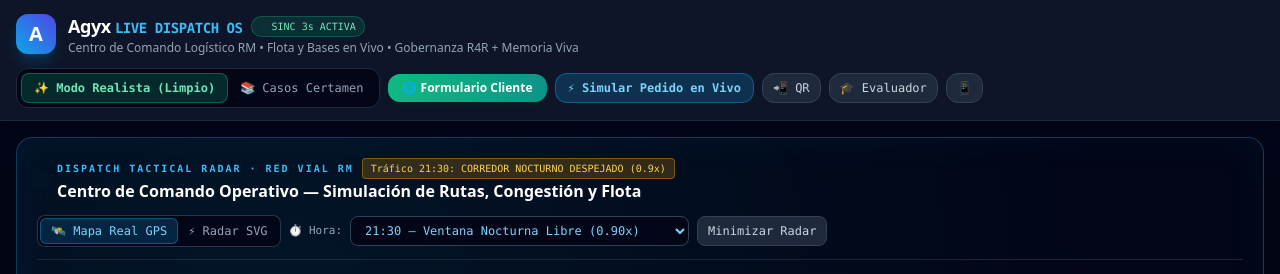
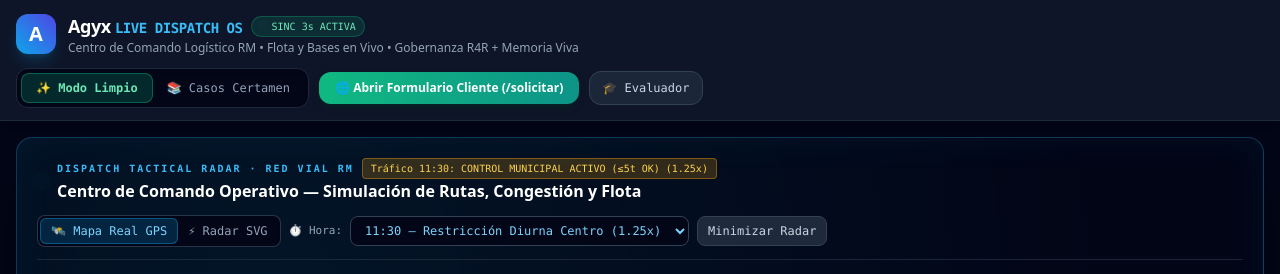
Before and after one commit to nicogouet5/Agyx-Site-, a FastAPI app: page / in a window 1280 px wide. Shown: the top 274 px of the page. Run offline with FastAPI, Linux system fonts and the light colour scheme; data that the repository does not hold is empty; some libraries are stand-ins or nearby versions.

Commit message:
fix(ui): eliminate popup spam, remove fake route preloading, and make dashboard clean and reactive to client form

```diff
--- a/app/static/js/app.js
+++ b/app/static/js/app.js
@@ -409,6 +409,8 @@ document.addEventListener('DOMContentLoaded', () => {
         return '<span class="badge-bloqueado">⛔ Bloqueo Riesgo</span>';
       case 'R4R_INFO_INCOMPLETA':
         return '<span class="badge-info-incompleta">⚠️ Info Incompleta</span>';
+      case 'AVAILABLE':
+        return '<span class="px-2 py-0.5 rounded-full text-[11px] font-mono bg-emerald-500/20 text-emerald-300 border border-emerald-500/40">🟢 FLOTA DISPONIBLE</span>';
       default:
         return `<span class="badge-r4r">${escapeHtml(status)}</span>`;
     }
@@ -1250,31 +1252,7 @@ document.addEventListener('DOMContentLoaded', () => {
           if (hasNewOrder && data.latest_order) {
             const ord = data.latest_order;
             playIncomingOrderChime();
-            showToast(
-              `🚨 NUEVA SOLICITUD EN VIVO (${ord.case_id}): ${ord.origen} ➔ ${ord.destino} (${(ord.peso_kg || 0).toLocaleString('es-CL')} kg)`,
-              'success',
-              8000
-            );
-
-            // Show live incoming banner
-            const banner = document.getElementById('live-incoming-alert');
-            const detail = document.getElementById('live-incoming-detail');
-            const btnRev = document.getElementById('btn-live-alert-review');
-            if (banner && detail) {
-              detail.textContent = `${ord.case_id} · Cliente: ${ord.cliente_nombre || 'Portal Web'} · ${ord.origen} ➔ ${ord.destino} (${(ord.peso_kg || 0).toLocaleString('es-CL')} kg) · Tarifa IA: $${Number(ord.total_clp || 0).toLocaleString('es-CL')} CLP`;
-              banner.classList.remove('hidden');
-            }
-            if (btnRev) {
-              btnRev.onclick = () => {
-                focusProposalOnRadar(ord);
-                if (ord.estado === 'R4R') {
-                  window.openReviewModal(ord.case_id);
-                } else {
-                  switchTab('tab-queue');
-                }
-              };
-            }
-            // Automatically plot new customer order route on map
+            // Automatically plot new customer order route on map and update HUD cleanly
             focusProposalOnRadar(ord);
           }
         }
@@ -1291,37 +1269,31 @@ document.addEventListener('DOMContentLoaded', () => {
   function updateOperatingModeButtons() {
     const btnReal = document.getElementById('btn-mode-realistic');
     const btnCert = document.getElementById('btn-mode-certamen');
+    const quickBar = document.getElementById('radar-scenarios-bar');
     if (!btnReal || !btnCert) return;
 
     if (state.operatingMode === 'realistic') {
-      btnReal.className = 'px-3 py-1.5 rounded-lg bg-emerald-500/20 text-emerald-300 border border-emerald-500/40 text-xs font-mono font-bold transition flex items-center gap-1.5 shadow-sm';
-      btnCert.className = 'px-3 py-1.5 rounded-lg text-slate-400 hover:text-slate-200 text-xs font-mono transition flex items-center gap-1.5';
+      btnReal.className = 'px-3.5 py-1.5 rounded-lg bg-emerald-500/20 text-emerald-300 border border-emerald-500/40 text-xs font-mono font-bold transition flex items-center gap-1.5 shadow-sm';
+      btnCert.className = 'px-3.5 py-1.5 rounded-lg text-slate-400 hover:text-slate-200 text-xs font-mono transition flex items-center gap-1.5';
+      if (quickBar) quickBar.classList.add('hidden');
     } else {
-      btnReal.className = 'px-3 py-1.5 rounded-lg text-slate-400 hover:text-slate-200 text-xs font-mono transition flex items-center gap-1.5';
-      btnCert.className = 'px-3 py-1.5 rounded-lg bg-sky-500/20 text-sky-300 border border-sky-500/40 text-xs font-mono font-bold transition flex items-center gap-1.5 shadow-sm';
+      btnReal.className = 'px-3.5 py-1.5 rounded-lg text-slate-400 hover:text-slate-200 text-xs font-mono transition flex items-center gap-1.5';
+      btnCert.className = 'px-3.5 py-1.5 rounded-lg bg-sky-500/20 text-sky-300 border border-sky-500/40 text-xs font-mono font-bold transition flex items-center gap-1.5 shadow-sm';
+      if (quickBar) quickBar.classList.remove('hidden');
     }
   }
 
   window.setOperatingMode = async function(mode) {
     try {
-      showToast(mode === 'realistic' ? 'Activando Modo Operativo Real (Limpio)...' : 'Cargando Casos de Certamen 2...', 'info');
       const res = await fetch(`/api/demo/mode/${mode}`, { method: 'POST' });
       if (res.ok) {
         state.operatingMode = mode;
         updateOperatingModeButtons();
         await refreshAllData();
-        showToast(
-          mode === 'realistic'
-            ? '✨ Modo Realista Activado: Bandeja vacía y flota 100% disponible en bases de guarda.'
-            : '📚 Casos de Certamen 2 cargados en cola R4R (Casos 1, 2 y 5).',
-          'success'
-        );
-      } else {
-        const err = await res.json();
-        showToast(`Error al cambiar modo: ${err.detail || 'Falla'}`, 'error');
+        setRadarScenario(mode === 'realistic' ? 'REALISTIC-IDLE' : 'CASO-1');
       }
     } catch (e) {
-      showToast('Error de red al cambiar modo operativo', 'error');
+      console.warn('Error al cambiar modo:', e);
     }
   };
 
@@ -1358,7 +1330,7 @@ document.addEventListener('DOMContentLoaded', () => {
     // Evaluator Mode Drawer Toggle
     const btnEvalDrawer = document.getElementById('btn-toggle-evaluator-drawer');
     const btnCloseEvalDrawer = document.getElementById('btn-close-evaluator-drawer');
-    const evalDrawer = document.getElementById('evaluator-drawer-panel');
+    const evalDrawer = document.getElementById('evaluator-rubric-drawer');
     if (btnEvalDrawer && evalDrawer) {
       btnEvalDrawer.addEventListener('click', () => {
         evalDrawer.classList.toggle('hidden');
@@ -1635,6 +1607,31 @@ document.addEventListener('DOMContentLoaded', () => {
 
   // --- DISPATCH TACTICAL RADAR ENGINE (INSPIRED BY "DISPATCH" GAME UI) ---
   const RADAR_SCENARIOS = {
+    'REALISTIC-IDLE': {
+      caseId: 'IDLE',
+      label: '✨ EN ESPERA DE SOLICITUDES',
+      routeLabel: 'Red Gran Santiago Operativa',
+      eta: 'En Base de Guarda',
+      hora: '11:30',
+      congestionLabel: 'MONITOREO ACTIVO',
+      trucks: '6 unidades disponibles en bases',
+      schedule: 'Listo para asignar',
+      tariff: '$0 CLP',
+      status: 'AVAILABLE',
+      primaryPath: '',
+      primaryColor: '#10b981',
+      secondaryPath: '',
+      alertClass: 'bg-slate-900/60 border-slate-800',
+      alertTitle: '🟢 MONITOREO DE DESPACHO EN VIVO',
+      alertTitleColor: 'text-slate-300',
+      alertDesc: 'Bandeja operativa limpia. Ingrese una solicitud desde el formulario (/solicitar) para ver el enrutamiento, cotización IA y supervisión humana.',
+      payload: null,
+      origin: null,
+      destination: null,
+      waypoints: [],
+      zoomTarget: [-33.4450, -70.6600],
+      zoomLevel: 12,
+    },
     'CASO-1': {
       caseId: 'CASO-1',
       label: 'CASO-1 (Normal Hoy)',
@@ -1863,7 +1860,7 @@ document.addEventListener('DOMContentLoaded', () => {
     },
   };
 
-  let currentRadarKey = 'CASO-3-V2';
+  let currentRadarKey = 'REALISTIC-IDLE';
 
   // --- REAL DYNAMIC SANTIAGO LEAFLET MAP CONTROLLER ---
   let leafletMap = null;
@@ -2170,8 +2167,14 @@ document.addEventListener('DOMContentLoaded', () => {
 
     // Update direct Google Maps link button
     const btnGmaps = document.getElementById('btn-open-google-maps');
-    if (btnGmaps && sc.origin && sc.destination) {
-      btnGmaps.href = `https://www.google.com/maps/dir/?api=1&origin=${sc.origin[0]},${sc.origin[1]}&destination=${sc.destination[0]},${sc.destination[1]}&travelmode=driving`;
+    if (btnGmaps) {
+      if (sc.origin && sc.destination) {
+        btnGmaps.href = `https://www.google.com/maps/dir/?api=1&origin=${sc.origin[0]},${sc.origin[1]}&destination=${sc.destination[0]},${sc.destination[1]}&travelmode=driving`;
+        btnGmaps.classList.remove('opacity-40', 'pointer-events-none');
+      } else {
+        btnGmaps.href = '#';
+        btnGmaps.classList.add('opacity-40', 'pointer-events-none');
+      }
     }
   }
 
@@ -2438,8 +2441,10 @@ document.addEventListener('DOMContentLoaded', () => {
     if (btnHudEval) {
       btnHudEval.addEventListener('click', async () => {
         const sc = RADAR_SCENARIOS[currentRadarKey];
-        if (!sc || !sc.payload) return;
-        showToast(`Evaluando misión ${sc.caseId} en motor de despacho...`, 'info');
+        if (!sc || !sc.payload) {
+          switchTab('tab-queue');
+          return;
+        }
         try {
           const res = await fetch('/api/dispatch/evaluate', {
             method: 'POST',
@@ -2447,12 +2452,10 @@ document.addEventListener('DOMContentLoaded', () => {
             body: JSON.stringify(sc.payload),
           });
           if (res.ok) {
-            const data = await res.json();
             await refreshAllData();
-            showToast(`✅ Misión ${sc.caseId} registrada en Cola R4R (${data.status}). auto_approved=False`, 'success');
           }
         } catch (err) {
-          showToast('Error al evaluar misión en radar.', 'error');
+          console.warn('Error al evaluar misión en radar.', err);
         }
       });
     }
@@ -2461,7 +2464,14 @@ document.addEventListener('DOMContentLoaded', () => {
     if (btnHudModal) {
       btnHudModal.addEventListener('click', async () => {
         const sc = RADAR_SCENARIOS[currentRadarKey];
-        if (!sc) return;
+        if (currentRadarKey === 'REALISTIC-IDLE' || !sc || !sc.payload) {
+          if (state.r4rQueue.length > 0) {
+            window.openReviewModal(state.r4rQueue[0].case_id);
+          } else {
+            switchTab('tab-queue');
+          }
+          return;
+        }
         let exists = state.r4rQueue.find(p => p.case_id === sc.caseId);
         if (!exists && sc.payload) {
           await fetch('/api/dispatch/evaluate', {
@@ -2481,6 +2491,8 @@ document.addEventListener('DOMContentLoaded', () => {
 
   // --- TOAST NOTIFICATIONS ENGINE ---
   function showToast(message, type = 'info', duration = 4000) {
+    // In realistic / clean mode, completely silence toasts to avoid popup clutter
+    if (state.operatingMode === 'realistic' && type !== 'error') return;
     if (!el.toastContainer) return;
 
     const toast = document.createElement('div');
@@ -2532,6 +2544,6 @@ document.addEventListener('DOMContentLoaded', () => {
 
   // Run initialization
   setupTacticalRadarListeners();
-  setRadarScenario('CASO-3-V2');
+  setRadarScenario('REALISTIC-IDLE');
   init();
 });
--- a/app/templates/index.html
+++ b/app/templates/index.html
@@ -78,70 +78,37 @@
         </div>
       </div>
 
-      <!-- Primary Operational Actions: Realistic Mode Toggle, Client Portal Link, Quick Demo Order, Evaluator & Mobile -->
-      <div class="flex flex-wrap items-center gap-2">
+      <!-- Primary Operational Actions: Clean Mode Toggle, Client Form, and Evaluator -->
+      <div class="flex items-center gap-2.5">
         <!-- Operating Mode Switcher: Realistic (Clean, All Available) vs Certamen (Rubric Cases) -->
         <div class="flex items-center bg-slate-950 p-1 rounded-xl border border-slate-800 shadow-inner" role="group" aria-label="Modo de Operación">
-          <button id="btn-mode-realistic" type="button" onclick="window.setOperatingMode('realistic')" class="px-3 py-1.5 rounded-lg bg-emerald-500/20 text-emerald-300 border border-emerald-500/40 text-xs font-mono font-bold transition flex items-center gap-1.5 shadow-sm" title="Modo Operativo Real: Bandeja limpia (0 órdenes), flota 100% disponible en bases, esperando pedidos externos">
-            <span>✨ Modo Realista (Limpio)</span>
+          <button id="btn-mode-realistic" type="button" onclick="window.setOperatingMode('realistic')" class="px-3.5 py-1.5 rounded-lg bg-emerald-500/20 text-emerald-300 border border-emerald-500/40 text-xs font-mono font-bold transition flex items-center gap-1.5 shadow-sm" title="Modo Operativo Real: Bandeja limpia (0 órdenes), flota 100% disponible en bases, esperando pedidos externos">
+            <span>✨ Modo Limpio</span>
           </button>
-          <button id="btn-mode-certamen" type="button" onclick="window.setOperatingMode('certamen')" class="px-3 py-1.5 rounded-lg text-slate-400 hover:text-slate-200 text-xs font-mono transition flex items-center gap-1.5" title="Cargar los casos de prueba de la rúbrica del Certamen 2 (Casos 1, 2 y 5)">
+          <button id="btn-mode-certamen" type="button" onclick="window.setOperatingMode('certamen')" class="px-3.5 py-1.5 rounded-lg text-slate-400 hover:text-slate-200 text-xs font-mono transition flex items-center gap-1.5" title="Cargar los casos de prueba de la rúbrica del Certamen 2 (Casos 1, 2 y 5)">
             <span>📚 Casos Certamen</span>
           </button>
         </div>
 
-        <!-- Direct Customer Form Link & One-Click Live Simulation -->
-        <a id="btn-client-portal-link" href="/solicitar" target="_blank" rel="noopener" class="px-3.5 py-1.5 rounded-xl bg-gradient-to-r from-emerald-500 to-teal-600 hover:from-emerald-400 hover:to-teal-500 text-white font-bold text-xs shadow-md shadow-emerald-950/50 transition active:scale-95 flex items-center gap-1.5" title="Abrir el formulario en vivo que utiliza el cliente (/solicitar)">
-          <span>🌐 Formulario Cliente</span>
+        <!-- Direct Customer Form Link -->
+        <a id="btn-client-portal-link" href="/solicitar" target="_blank" rel="noopener" class="px-4 py-2 rounded-xl bg-gradient-to-r from-emerald-500 to-teal-600 hover:from-emerald-400 hover:to-teal-500 text-white font-bold text-xs shadow-md shadow-emerald-950/50 transition active:scale-95 flex items-center gap-1.5" title="Abrir el formulario en vivo que utiliza el cliente (/solicitar)">
+          <span>🌐 Abrir Formulario Cliente (/solicitar)</span>
         </a>
-        <button id="btn-quick-live-order" type="button" onclick="window.triggerQuickDemoOrder()" class="px-3 py-1.5 rounded-xl bg-sky-500/20 hover:bg-sky-500/30 text-sky-300 border border-sky-500/40 font-mono font-bold text-xs transition active:scale-95 flex items-center gap-1.5" title="Simular la llegada instantánea de una orden de cliente externo para demostración">
-          <span>⚡ Simular Pedido en Vivo</span>
-        </button>
 
-        <button id="btn-open-share-modal" type="button" class="px-2.5 py-1.5 rounded-xl bg-slate-800 hover:bg-slate-700 text-slate-300 border border-slate-700 font-mono text-xs transition active:scale-95 flex items-center gap-1" title="Compartir link o código QR para que otra persona envíe una solicitud en vivo">
-          <span>📲 QR</span>
-        </button>
-        <button id="btn-toggle-evaluator-drawer" type="button" class="px-2.5 py-1.5 rounded-xl bg-slate-800 hover:bg-slate-700 text-slate-300 border border-slate-700 font-mono text-xs transition active:scale-95 flex items-center gap-1" title="Mostrar u ocultar herramientas de evaluación de rúbrica y PDFs del Certamen 2">
+        <!-- Evaluator Drawer Toggle for Rubrics -->
+        <button id="btn-toggle-evaluator-drawer" type="button" class="px-3 py-2 rounded-xl bg-slate-800/90 hover:bg-slate-700 text-slate-300 border border-slate-700 font-mono text-xs transition active:scale-95 flex items-center gap-1.5" title="Mostrar u ocultar herramientas de evaluación de rúbrica y PDFs del Certamen 2">
           <span>🎓 Evaluador</span>
-        </button>
-        <button id="btn-toggle-view" class="flex items-center gap-1 px-2.5 py-1.5 rounded-xl bg-slate-800 hover:bg-slate-700 text-slate-200 border border-slate-700 font-medium text-xs shadow-sm transition active:scale-95" title="Alternar entre consola de escritorio y vista smartphone">
-          <span id="toggle-icon">📱</span>
         </button>
       </div>
 
     </div>
   </header>
 
-  <!-- Main Viewport Area: Can render in Desktop Full Width or inside Smartphone Simulator -->
+  <!-- Main Viewport Area: Wide layout -->
   <main id="app-viewport-wrapper" class="flex-1 flex justify-center py-4 px-2 md:px-4">
 
     <!-- DESKTOP MODE CONTAINER (Default wide layout) -->
     <div id="desktop-view-container" class="w-full max-w-7xl mx-auto flex flex-col gap-5">
-
-      <!-- LIVE INCOMING CUSTOMER ORDER BANNER (Triggered automatically when someone submits from /solicitar) -->
-      <section id="live-incoming-alert" class="hidden bg-gradient-to-r from-emerald-950/90 via-sky-950/90 to-slate-900 border-2 border-emerald-400/70 rounded-2xl p-4 shadow-2xl flex flex-col md:flex-row items-center justify-between gap-4 animate-pulse">
-        <div class="flex items-center gap-3.5">
-          <div class="w-11 h-11 rounded-2xl bg-emerald-500/20 border border-emerald-400/50 flex items-center justify-center text-2xl">
-            🔔
-          </div>
-          <div>
-            <div class="flex items-center gap-2">
-              <span class="px-2 py-0.5 rounded bg-emerald-500 text-slate-950 font-mono font-black text-[10px] uppercase">NUEVA SOLICITUD DE CLIENTE EN VIVO</span>
-              <span id="live-alert-id" class="font-mono font-bold text-sky-300 text-xs">SOL-0000</span>
-            </div>
-            <h3 id="live-alert-title" class="text-sm font-bold text-white mt-0.5">Cliente externo ha enviado un nuevo pedido</h3>
-            <p id="live-alert-detail" class="text-xs text-slate-300"></p>
-          </div>
-        </div>
-        <div class="flex items-center gap-2 shrink-0">
-          <button id="btn-live-alert-review" type="button" class="px-4 py-2 rounded-xl bg-emerald-500 hover:bg-emerald-400 text-slate-950 font-bold text-xs shadow-lg transition">
-            ✍️ Revisar y Firmar Ahora
-          </button>
-          <button type="button" onclick="document.getElementById('live-incoming-alert').classList.add('hidden')" class="px-2.5 py-2 rounded-xl bg-slate-800 hover:bg-slate-700 text-slate-300 text-xs">
-            ✕
-          </button>
-        </div>
-      </section>
 
       <!-- COLLAPSIBLE EVALUATOR / CERTAMEN 2 DRAWER (Hidden by default so main UI is 100% real operational system) -->
       <div id="evaluator-rubric-drawer" class="hidden flex flex-col gap-4 bg-slate-900/95 border border-indigo-500/40 rounded-2xl p-4 shadow-xl">
@@ -175,6 +142,9 @@
             </button>
             <button type="button" onclick="document.querySelector('[data-tab=&quot;tab-case3&quot;]')?.click()" class="px-2.5 py-1 rounded-lg bg-purple-500/15 hover:bg-purple-500/25 text-purple-300 border border-purple-500/30 font-mono transition">
               3. Ejecutar Paso a Paso v1➔v2
+            </button>
+            <button id="btn-toggle-view" type="button" class="px-2.5 py-1 rounded-lg bg-slate-800 hover:bg-slate-700 text-slate-300 border border-slate-600 font-mono transition flex items-center gap-1" title="Alternar entre consola de escritorio y vista smartphone">
+              <span id="toggle-icon">📱</span> <span>Simulador Móvil</span>
             </button>
           </div>
         </div>
@@ -291,8 +261,8 @@
             </div>
           </div>
 
-          <div class="flex flex-wrap items-center gap-1.5">
-            <span class="text-[11px] text-slate-400 font-mono mr-1">Rutas Rápidas:</span>
+          <div id="radar-scenarios-bar" class="hidden flex flex-wrap items-center gap-1.5">
+            <span class="text-[11px] text-slate-400 font-mono mr-1">Rutas Rápidas Certamen:</span>
             <button type="button" data-radar-case="CASO-1" class="radar-case-btn px-2.5 py-1 rounded-lg bg-slate-900/90 hover:bg-slate-800 border border-slate-700 text-slate-300 text-[11px] font-mono transition">
               🟢 Caso 1: Pudahuel 3.2t
             </button>
@@ -383,7 +353,7 @@
                   <!-- Secondary Split Route (Used when 2x 5t split is active) -->
                   <path id="svg-route-secondary" d="" fill="none" stroke="#38bdf8" stroke-width="3.5" class="radar-route-split-anim hidden" filter="url(#radar-glow)" />
                   <!-- Primary Tactical Route -->
-                  <path id="svg-route-primary" d="M 350 82 Q 415 155 455 240" fill="none" stroke="#10b981" stroke-width="4.5" class="radar-route-anim" filter="url(#radar-glow)" />
+                  <path id="svg-route-primary" d="" fill="none" stroke="#10b981" stroke-width="4.5" class="radar-route-anim" filter="url(#radar-glow)" />
                 </g>
 
                 <!--highway labels -->
@@ -477,40 +447,40 @@
               <div>
                 <div class="flex items-center justify-between border-b border-slate-800 pb-2.5">
                   <div>
-                    <span class="text-[10px] font-mono uppercase tracking-wider text-slate-400 block">Misión Activa en Radar</span>
-                    <strong id="hud-case-id" class="text-sm font-mono text-sky-400">CASO-3 (v2 Nocturno)</strong>
+                    <span class="text-[10px] font-mono uppercase tracking-wider text-slate-400 block">Misión en Radar</span>
+                    <strong id="hud-case-id" class="text-sm font-mono text-emerald-400">✨ SISTEMA EN VIVO</strong>
                   </div>
-                  <span id="hud-status-badge" class="badge-r4r">🔒 R4R Bloqueado</span>
+                  <span id="hud-status-badge" class="px-2 py-0.5 rounded-full text-[11px] font-mono bg-emerald-500/20 text-emerald-300 border border-emerald-500/40">🟢 FLOTA DISPONIBLE</span>
                 </div>
 
                 <!-- Key Telemetry Metrics Grid -->
                 <div class="grid grid-cols-2 gap-2 my-3">
                   <div class="p-2.5 rounded-lg bg-slate-900/90 border border-slate-800/90">
                     <span class="text-[10px] font-mono text-slate-400 block">RUTA / DISTANCIA</span>
-                    <strong id="hud-route-distance" class="text-xs font-mono text-white">Quilicura ➔ Centro (14.2 km)</strong>
+                    <strong id="hud-route-distance" class="text-xs font-mono text-white">Red Gran Santiago Operativa</strong>
                   </div>
                   <div class="p-2.5 rounded-lg bg-slate-900/90 border border-slate-800/90">
                     <span class="text-[10px] font-mono text-slate-400 block">ETA &amp; CONGESTIÓN</span>
-                    <strong id="hud-eta" class="text-xs font-mono text-emerald-400">21 min (0.90x Fluido)</strong>
+                    <strong id="hud-eta" class="text-xs font-mono text-slate-300">En Base de Guarda</strong>
                   </div>
                   <div class="p-2.5 rounded-lg bg-slate-900/90 border border-slate-800/90">
                     <span class="text-[10px] font-mono text-slate-400 block">FLOTA ASIGNADA</span>
-                    <strong id="hud-trucks" class="text-xs font-mono text-sky-300">CAM-05 (Volvo 12t)</strong>
+                    <strong id="hud-trucks" class="text-xs font-mono text-sky-300">6 unidades disponibles</strong>
                   </div>
                   <div class="p-2.5 rounded-lg bg-slate-900/90 border border-slate-800/90">
                     <span class="text-[10px] font-mono text-slate-400 block">VENTANA / SLA</span>
-                    <strong id="hud-schedule" class="text-xs font-mono text-amber-300">Hoy 21:30 hrs (SLA 2.5h)</strong>
+                    <strong id="hud-schedule" class="text-xs font-mono text-slate-300">En espera de solicitudes</strong>
                   </div>
                 </div>
 
-                <!-- Checkpoint / Legal / Safety Alert Box -->
-                <div id="hud-alert-box" class="p-3 rounded-xl bg-emerald-950/25 border border-emerald-500/40 text-xs flex flex-col gap-1">
+                <!-- Checkpoint / Status Box -->
+                <div id="hud-alert-box" class="p-3 rounded-xl bg-slate-900/60 border border-slate-800 text-xs flex flex-col gap-1">
                   <div class="flex items-center justify-between">
-                    <span id="hud-alert-title" class="font-bold text-emerald-300 font-mono text-[11px]">🛡️ REGLA MEMORIA VIVA APLICADA</span>
-                    <span class="text-[10px] font-mono text-slate-400">auto_approved: False</span>
+                    <span id="hud-alert-title" class="font-bold text-slate-300 font-mono text-[11px]">🟢 MONITOREO DE DESPACHO EN VIVO</span>
+                    <span class="text-[10px] font-mono text-emerald-400">0 pendientes</span>
                   </div>
-                  <p id="hud-alert-desc" class="text-[11px] text-slate-300 leading-relaxed">
-                    Carga de 9.500 kg supera límite diurno (&gt;5t) en Santiago Centro. Agente reprograma salida a ventana nocturna (21:30 hrs) o permite split 2x 5t.
+                  <p id="hud-alert-desc" class="text-[11px] text-slate-400 leading-relaxed">
+                    Bandeja operativa limpia. Ingrese una solicitud desde el formulario (/solicitar) para ver el enrutamiento, cotización IA y supervisión humana.
                   </p>
                 </div>
               </div>
@@ -518,8 +488,8 @@
               <!-- Action Buttons inside HUD -->
               <div class="flex flex-col gap-2 pt-2 border-t border-slate-800/80">
                 <div class="flex items-center justify-between text-[11px] font-mono text-slate-400">
-                  <span>Tarifa Estimada: <strong id="hud-tariff" class="text-emerald-400">$135.000 CLP</strong></span>
-                  <span>Firma Humana: <strong class="text-amber-300">REQUERIDA</strong></span>
+                  <span>Tarifa Estimada: <strong id="hud-tariff" class="text-slate-400">$0 CLP</strong></span>
+                  <span>Supervisión: <strong class="text-emerald-400">EN ESPERA</strong></span>
                 </div>
                 <div class="grid grid-cols-2 gap-2">
                   <button type="button" id="btn-hud-evaluate" class="py-2 px-3 rounded-lg bg-sky-600 hover:bg-sky-500 text-white font-semibold text-xs shadow transition active:scale-95">
```
Also changed, not shown: data/bitacora_memoria_viva.json (+4 -58 lines), tests/verify_all.py (+2 -5 lines), data/agyx.db.
